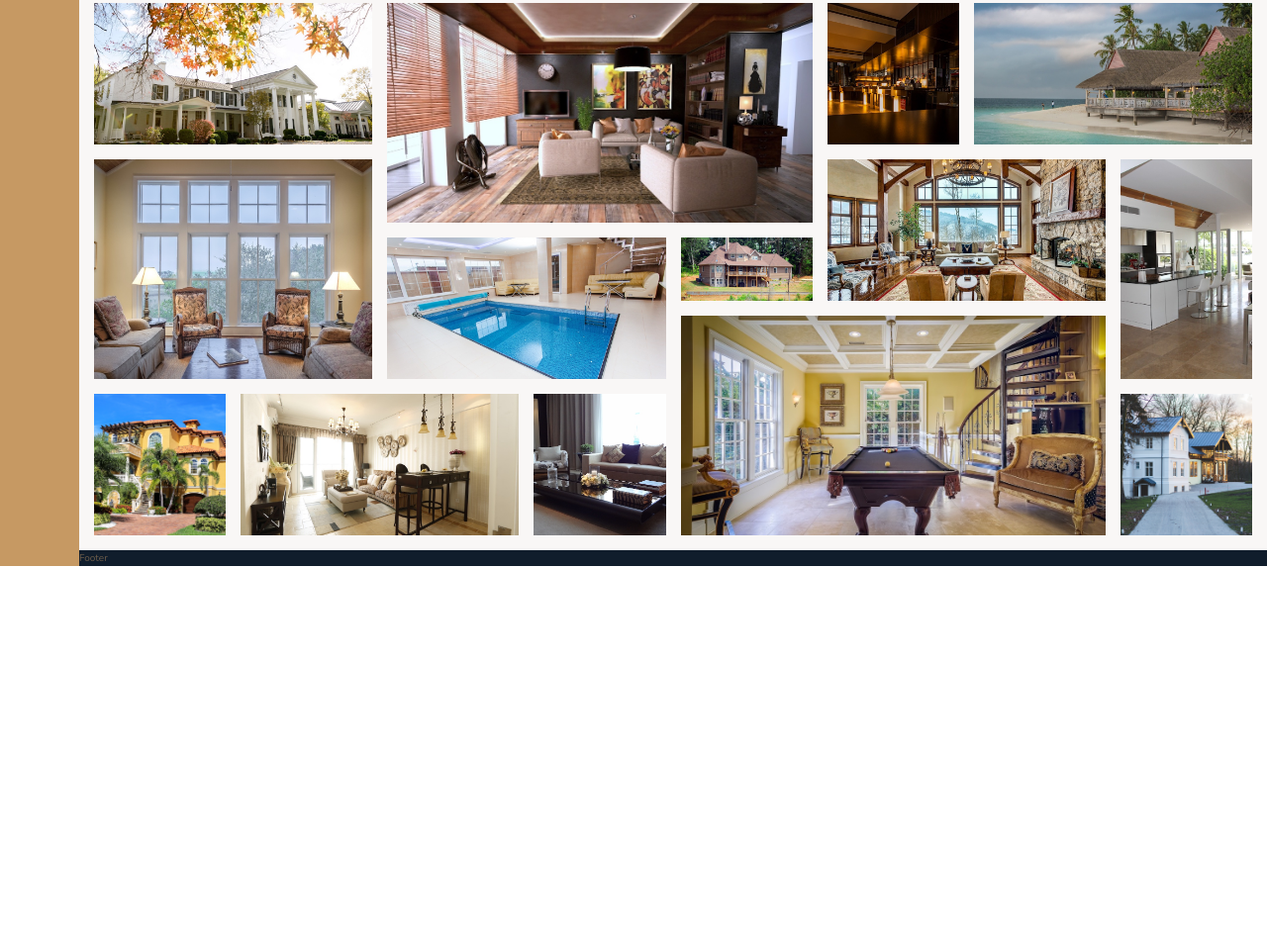
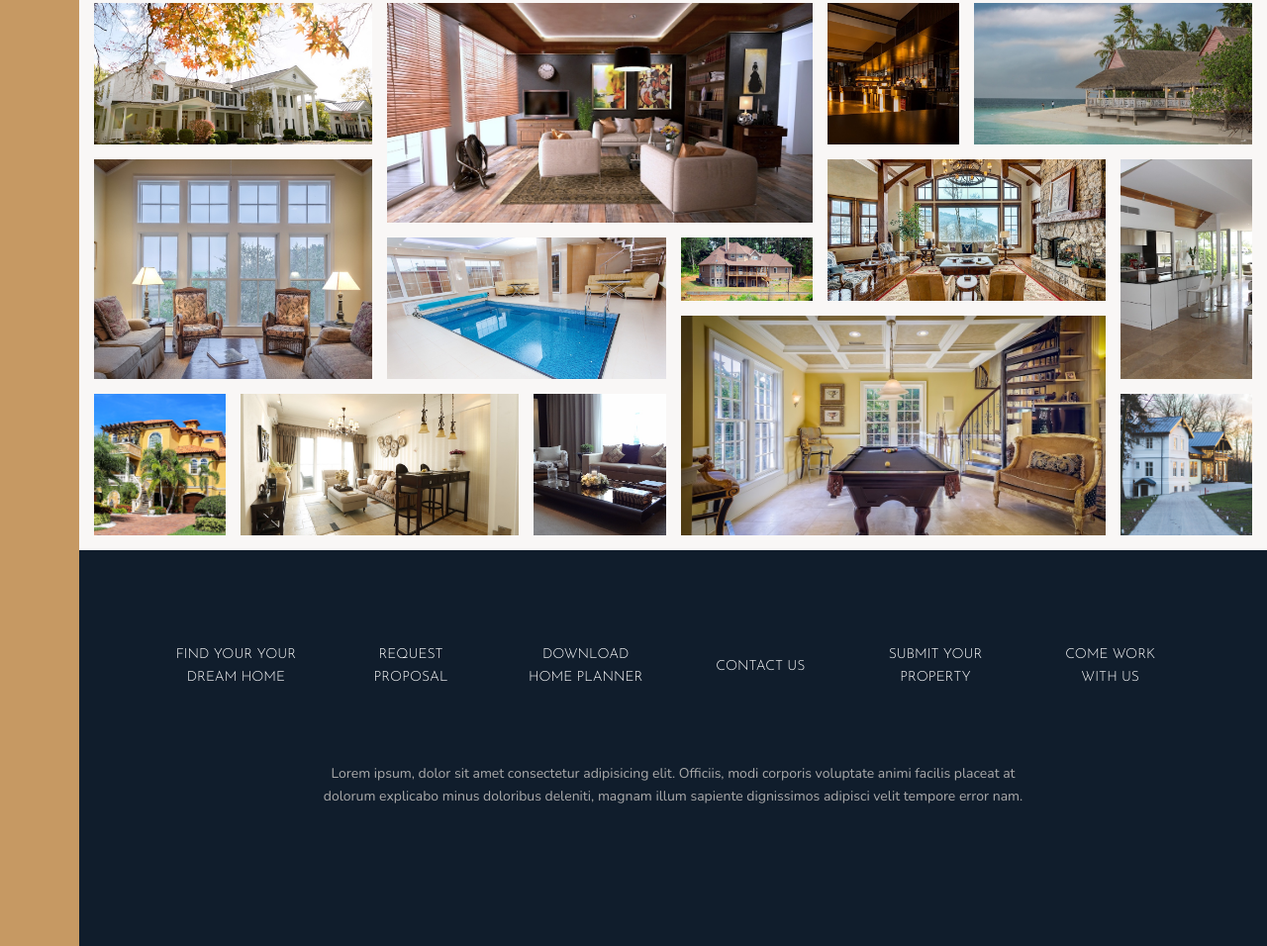
Before and after one commit to AnnaVih/Nexter, a website: page index.html in a window 1280 px wide. Shown: the part 3247-4203 px from the top of the page at 99% size. Before the commit the page ends 3819 px from the top, so only its background shows below. Drawn offline with nearby package versions, Linux system fonts and the light colour scheme.

Commit message:
develop footer

```diff
--- a/index.html
+++ b/index.html
@@ -341,7 +341,18 @@
     </div>
 
     <div class="footer">
-        Footer
+        <ul class="nav">
+            <li class="nav__item"><a href="" class="nav__link">Find your your dream home</a></li>
+            <li class="nav__item"><a href="" class="nav__link">Request proposal</a></li>
+            <li class="nav__item"><a href="" class="nav__link">Download home planner</a></li>
+            <li class="nav__item"><a href="" class="nav__link">Contact us</a></li>
+            <li class="nav__item"><a href="" class="nav__link">Submit your property</a></li>
+            <li class="nav__item"><a href="" class="nav__link">Come work with us</a></li>
+
+        </ul>
+        <p class="copyright"> Lorem ipsum, dolor sit amet consectetur adipisicing elit. Officiis, modi corporis
+            voluptate animi facilis placeat at dolorum explicabo minus doloribus deleniti, magnam illum sapiente
+            dignissimos adipisci velit tempore error nam.</p>
     </div>
 </body>
 
--- a/sass/_footer.scss
+++ b/sass/_footer.scss
@@ -1,4 +1,41 @@
 .footer {
     background-color: $color-secondary;
     grid-column: full-start / full-end;
+    padding: 8rem;
+
 }
+
+.nav {
+    list-style: none;
+    display: grid;
+    grid-template-columns: repeat(auto-fit, minmax(15rem, 1fr));
+    grid-gap: 2rem;
+    align-items: center;
+
+    &__link:link,
+    &__link:visited {
+        font-size: 1.4rem;
+        color: #fff;
+        text-decoration: none;
+        font-family: $font-display;
+        text-transform: uppercase;
+        text-align: center;
+        padding: 1.5rem;
+        display: block;
+        transition: all .2s;
+    }
+
+    &__link:hover,
+    &__link:active {
+        background-color: rgba(#fff, .05);
+        transform: translateY(-3px);
+    }
+}
+
+.copyright {
+    font-size: 1.4rem;
+    color: $color-grey-light-2;
+    margin: 6rem auto;
+    text-align: center;
+    width: 70%;
+}
```
Also changed, not shown: css/style.css.
